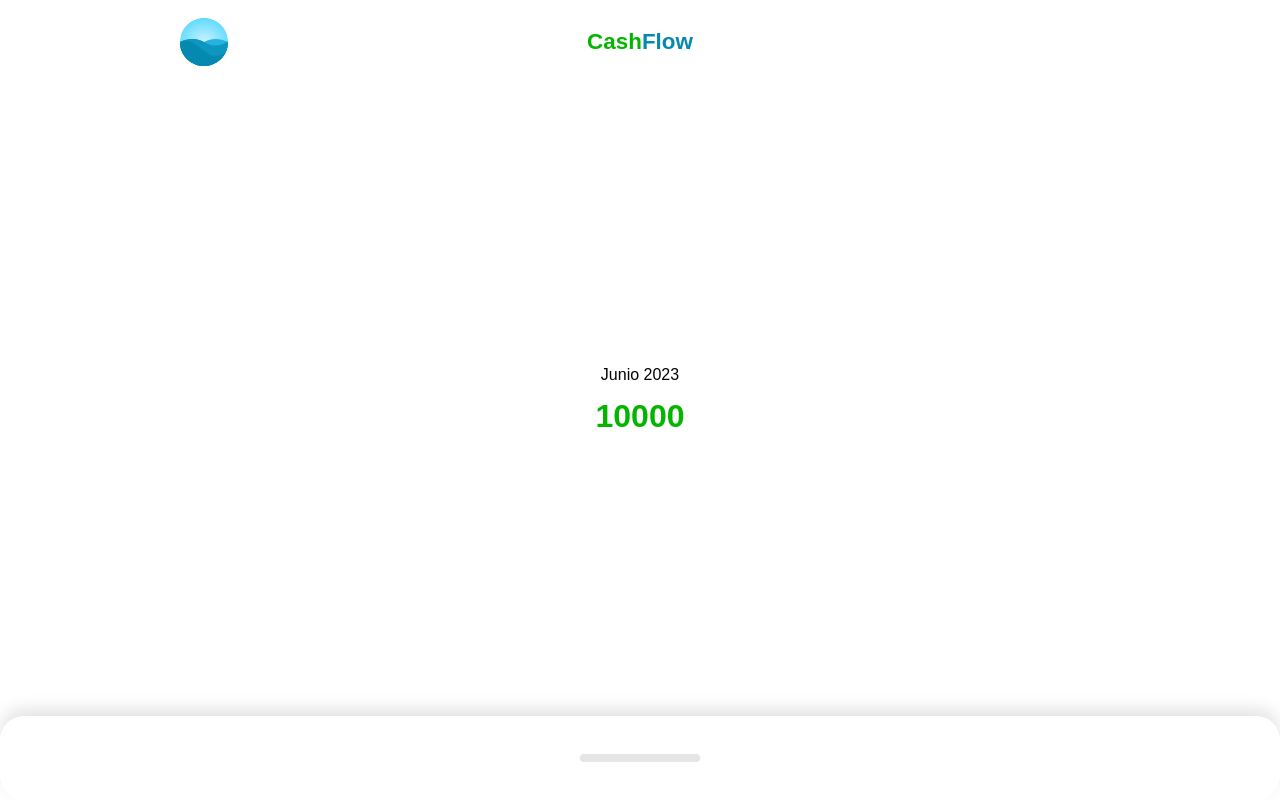
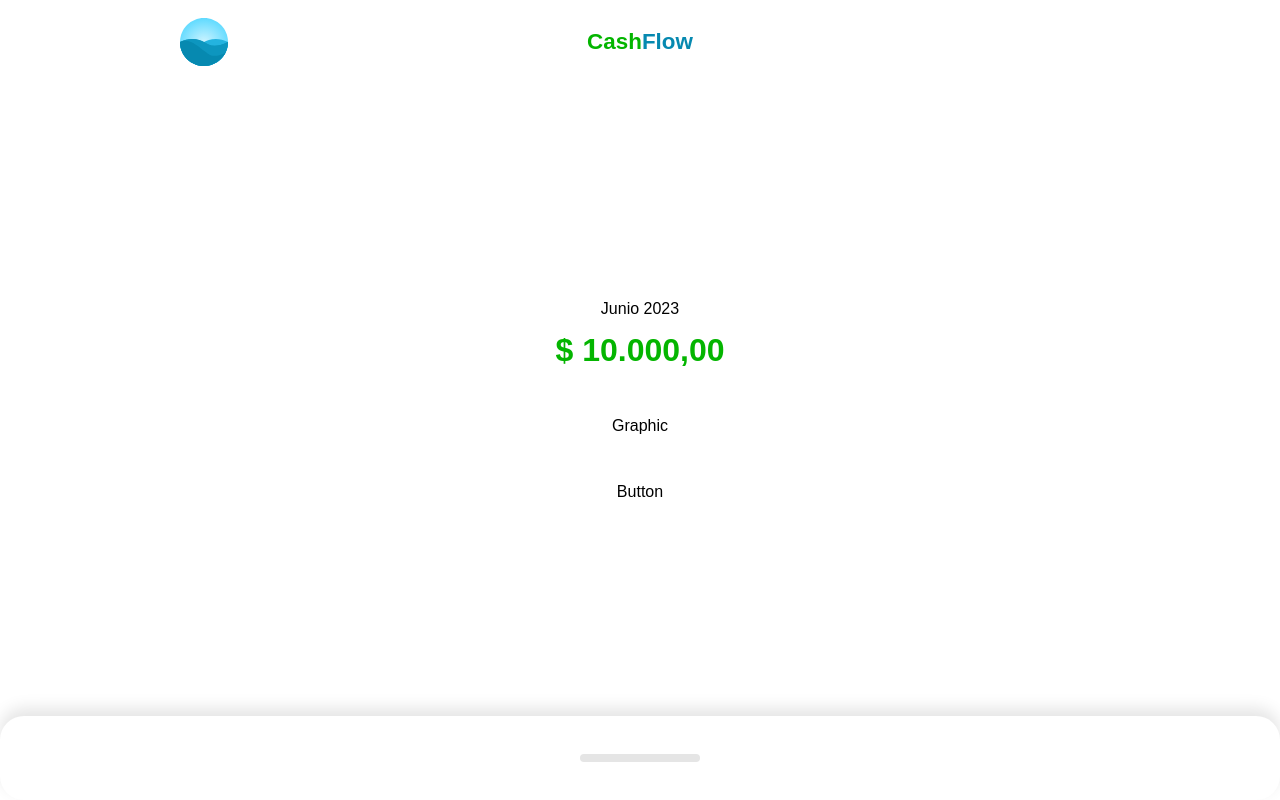
Before and after one commit to nicothomas1201/cashflow-vue, a Vue app: page / in a window 1280 px wide. Built offline with nearby package versions, Linux system fonts and the light colour scheme.

Commit message:
format currency

```diff
--- a/src/components/Home.vue
+++ b/src/components/Home.vue
@@ -8,7 +8,14 @@
         :label="'Junio 2023'"
         :total-amount="100000"
         :amount="10000"
-      />
+      >
+        <template #graphic>
+          Graphic
+        </template>
+        <template #action>
+          Button
+        </template>
+      </Resume>
     </template>
     <template #movements>
       <Movements />
--- a/src/components/Resume/Index.vue
+++ b/src/components/Resume/Index.vue
@@ -3,11 +3,23 @@
 <template>
   <main>
     <p>{{ label }}</p>
-    <h1>{{ amountVisual }}</h1>
+    <h1>{{ amountCurrency }}</h1>
+    <div class="graphic">
+      <slot name="graphic"></slot>
+    </div>
+    <div class="action">
+      <slot name="action"></slot>
+    </div>
   </main>
 </template>
 
 <script>
+  const currencyFormater = new Intl.NumberFormat("es-CO", {
+    style: "currency",
+    currency: "COP"
+  })
+
+
   export default {
     props: {
       label: {
@@ -26,7 +38,9 @@
       amountVisual(){
         return this.amount !== null ? this.amount : this.totalAmount
       },
-
+      amountCurrency(){
+        return currencyFormater.format(this.amountVisual)
+      }
     }
   }
 </script>
```
